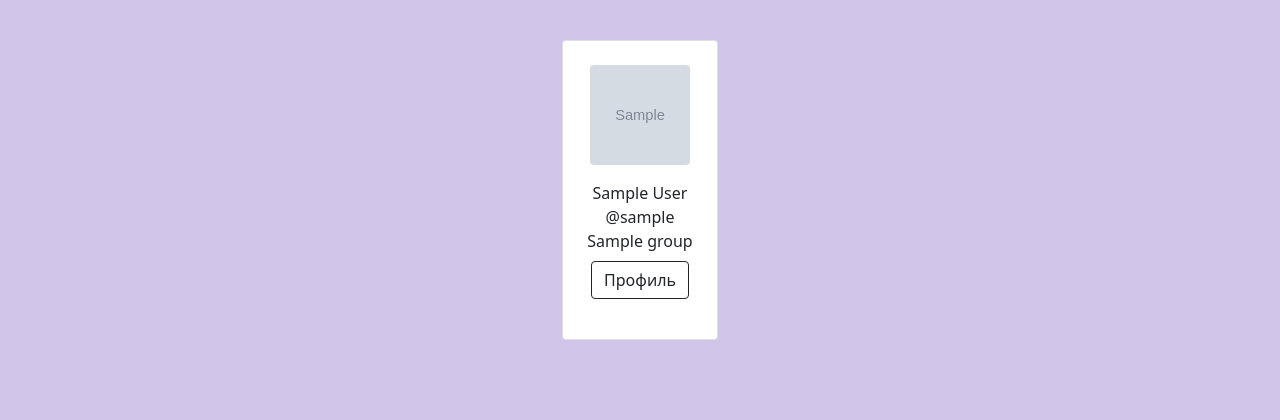
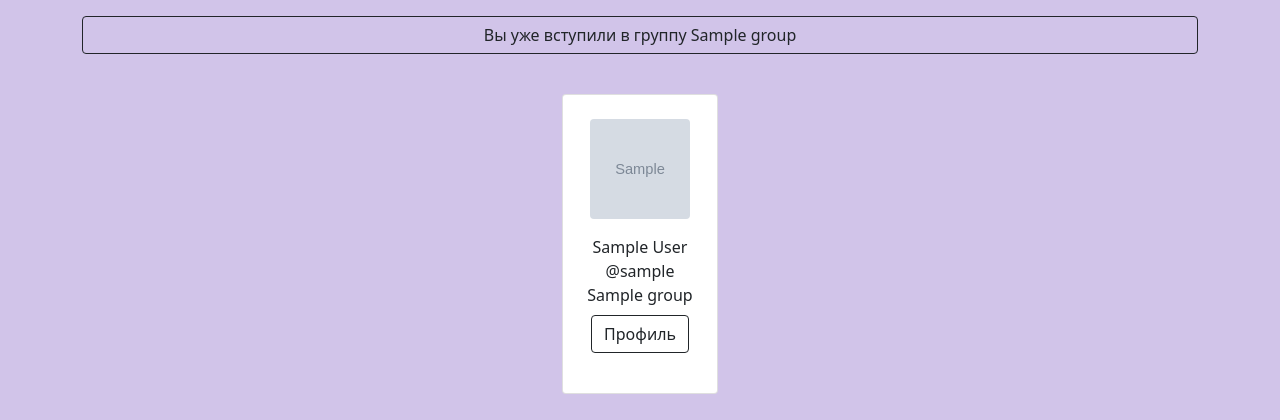
Before and after one commit to Vladislav-Tymchuk/studentsprojects, a Django app: a page that uses main/templates/group-info.html in a window 1280 px wide. Shown: the top 420 px of the page. Run offline with Django 4.2, Linux system fonts and the light colour scheme; a user stored in the database is signed in; tables that the repository leaves empty hold one stand-in row (values such as "Sample post"); grey boxes marked "Sample" are stand-in pictures; parts of the project's set-up code (start-up, migrations or seed data) failed here and were passed over.

Commit message:
Added joining the group

```diff
--- a/main/templates/group-info.html
+++ b/main/templates/group-info.html
@@ -7,6 +7,11 @@
 
 <div class="container">
     <div class="row mx-auto">
+        {% if not isStudent %}
+            <a class="mt-3 text-center btn btn-outline-dark" href="{% url 'join-group' group.groupName %}">Присоединиться ко группе</a>
+        {% else %}
+            <a class="mt-3 text-center btn btn-outline-dark" href="{% url 'group-info' requestGroup %}">Вы уже вступили в группу {{requestGroup}}</a>
+        {% endif %}
         {% for student in students %}
             <div class="container col col-md-3 col-sm-4 mt-2 mb-5 mt-4 mb-4 p-3 d-flex justify-content-center">
                 <div class="card p-4">
--- a/main/urls.py
+++ b/main/urls.py
@@ -6,5 +6,6 @@ urlpatterns = [
     path('group/<str:groupName>/', views.groupInfo, name='group-info'),
     path('teachers/<int:pk>/', views.teacherInfo, name='teacher-info'),
     path('students/<str:username>/', views.studentInfo, name='student-info'),
+    path('join-group/<str:groupName>', views.joinGroup, name='join-group'),
     path('authentication/', include('authentication.urls'))
 ]
--- a/main/views.py
+++ b/main/views.py
@@ -22,9 +22,19 @@ def groupInfo(request, groupName):
     if not request.user.is_authenticated:
         return redirect('authentication')
     else:
+        student = request.user
         group = Group.objects.get(groupName = groupName)
         students = Student.objects.filter(group = group.id)
         context.update({'students': students, 'group': group})
+        try:
+            studentCheck = Student.objects.get(student = student)
+            context.update({'isStudent': True})
+            try:
+                context.update({'requestGroup': studentCheck.group.groupName})
+            except:
+                context.update({'requestGroup': 'ошибка'})
+        except:
+            context.update({'isStudent': False})
         return render(request, 'group-info.html', context)
 
 
@@ -76,3 +86,16 @@ def studentInfo(request, username):
                 return render(request, 'student-info.html', context)
         else:
             return render(request, 'student-info.html', context)
+
+
+def joinGroup(request, groupName):
+
+    person = request.user
+    group = Group.objects.get(groupName = groupName)
+    if Student.objects.filter(student = person).exists():
+        return HttpResponseRedirect(request.META.get('HTTP_REFERER'))
+    else:
+
+        Student.objects.create(student = person, group = group)
+
+        return HttpResponseRedirect(request.META.get('HTTP_REFERER'))
```
Also changed, not shown: 1 other file.
